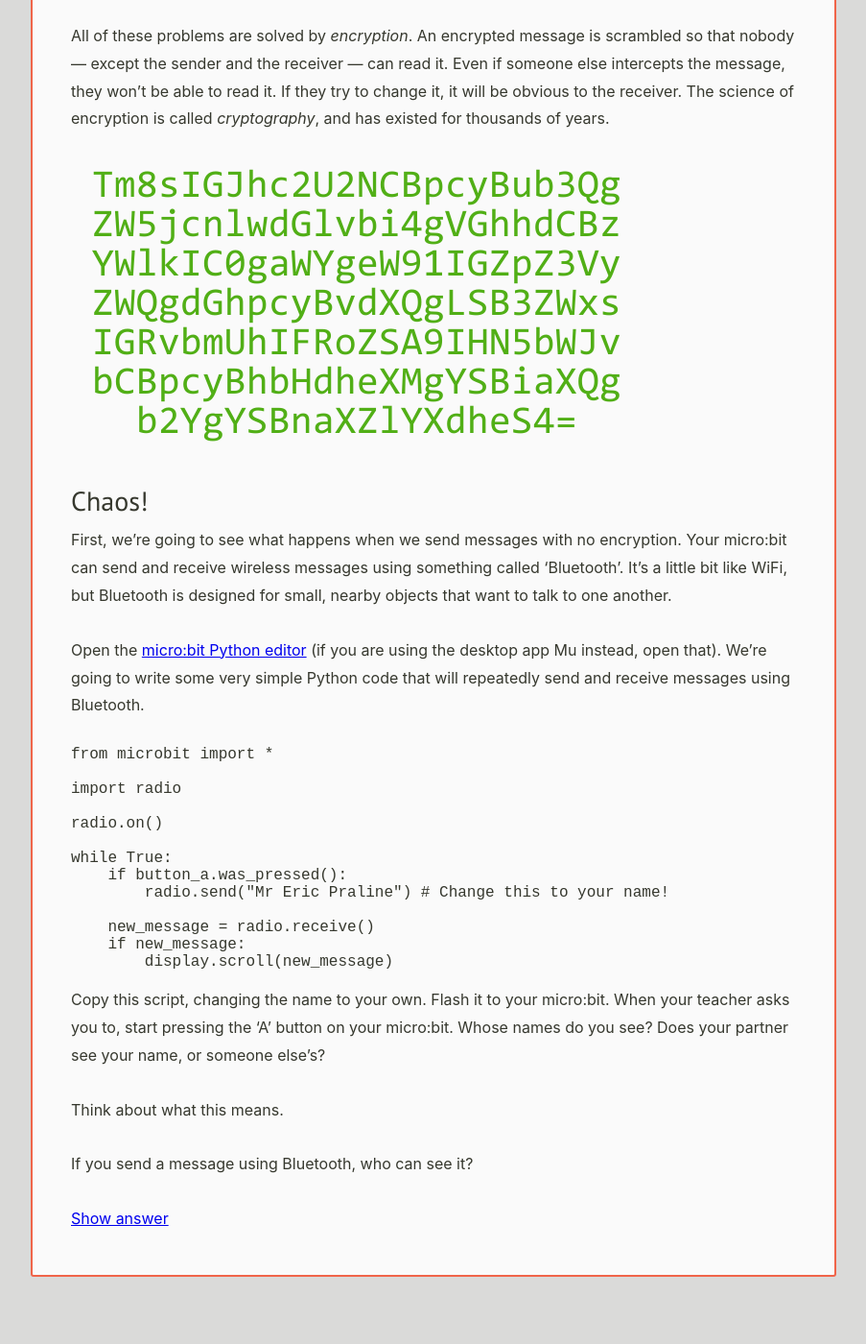
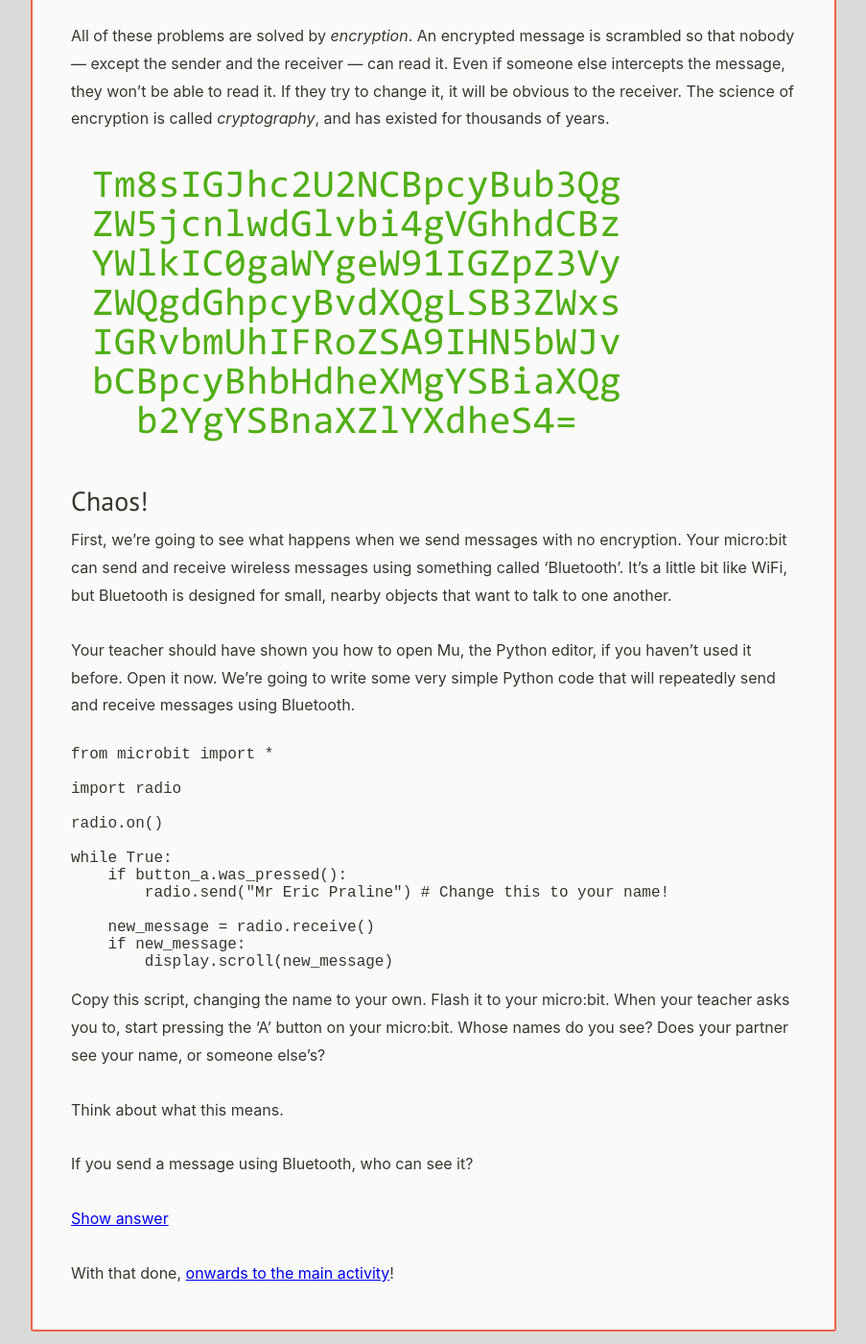
Before and after one commit to micro-bitwise/micro-bitwise.github.io, a Jekyll site: the page built from _tutorials/crypto-student-starter.md, in a window 1280 px wide and 1400 px high, scrolled down 723 px. Shown: the whole window at 96% size, without its empty margins (188-1091 px from the left). Built offline with Jekyll 4.4.1, drawn with Linux system fonts in a browser that asks for light colours; nearby versions of some CDN libraries; before the commit the page ends 2066 px from its top, so only the background shows below that.

Commit message:
Improve starter activity and teacher instructions

````diff
--- a/_tutorials/crypto-student-starter.md
+++ b/_tutorials/crypto-student-starter.md
@@ -24,7 +24,7 @@ All of these problems are solved by *encryption*. An encrypted message is scramb
 
 First, we're going to see what happens when we send messages with no encryption. Your micro:bit can send and receive wireless messages using something called 'Bluetooth'. It's a little bit like WiFi, but Bluetooth is designed for small, nearby objects that want to talk to one another.
 
-Open the [micro:bit Python editor](https://www.microbit.co.uk/app/#create:xyelfe) (if you are using the desktop app Mu instead, open that). We're going to write some very simple Python code that will repeatedly send and receive messages using Bluetooth.
+Your teacher should have shown you how to open Mu, the Python editor, if you haven't used it before. Open it now. We're going to write some very simple Python code that will repeatedly send and receive messages using Bluetooth.
 
 ```
 from microbit import *
@@ -48,8 +48,10 @@ Think about what this means.
 
 If you send a message using Bluetooth, who can see it?
 
-[Show answer](javascript:$('#answer1').show("slow"))
+[Show answer](javascript:$('#answer1').show("slow");void(0))
 
 <div id="answer1" class="tutorial__content__answer">
 Anyone! There is no way of making sure only one person sees your message.
 </div>
+
+With that done, [onwards to the main activity](/tutorial/crypto-student-main)!
````
Also changed, not shown: _tutorials/crypto.md (+9 -3 lines), Gemfile.lock.
